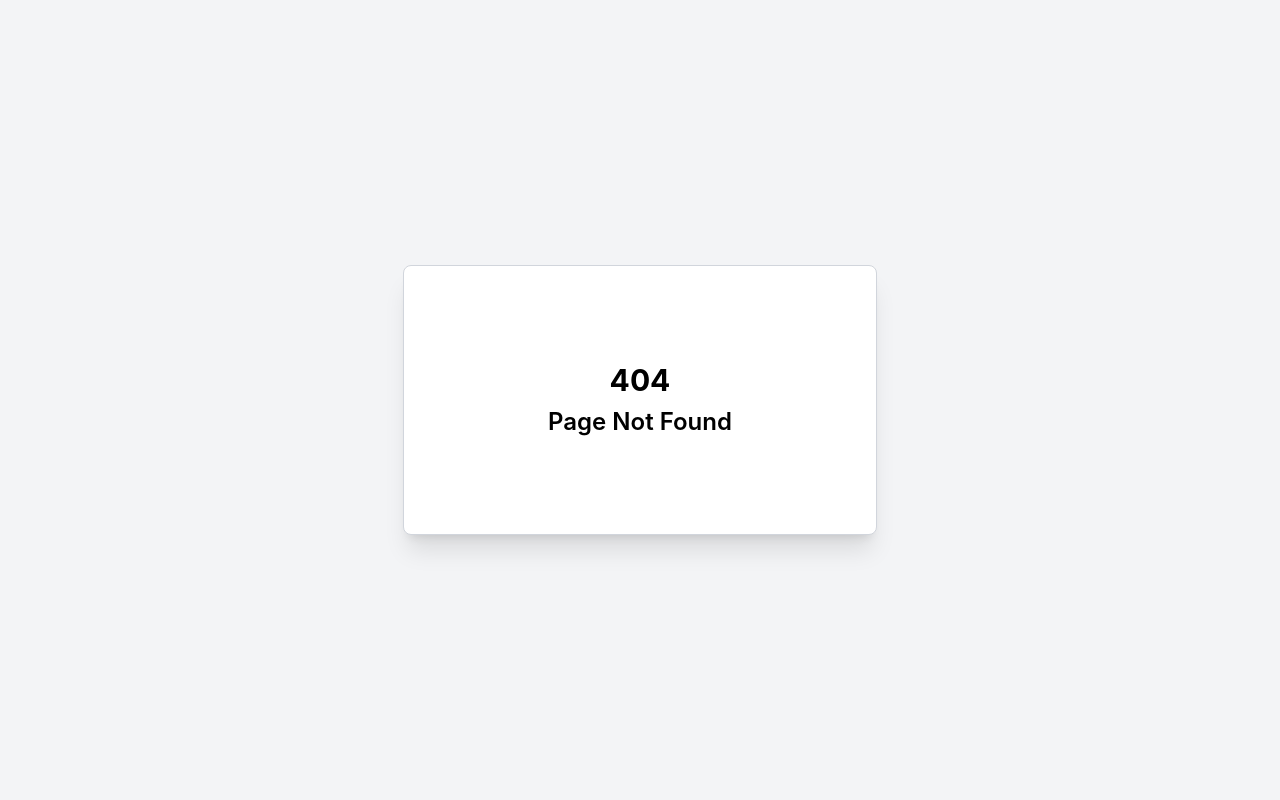
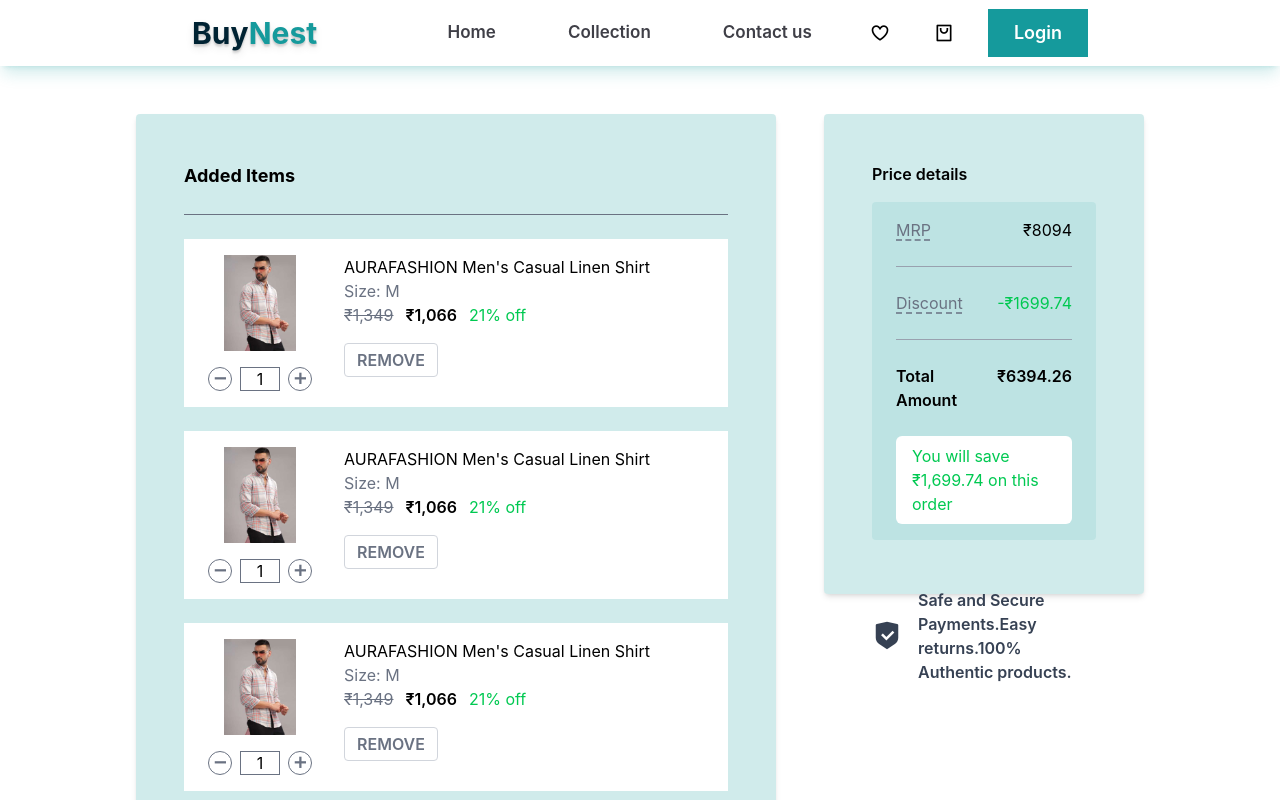
Before and after one commit to shivsinghcse/BuyNest, a React (Vite) app: page /cart in a window 1280 px wide. Before the commit this address had no page. Shown: the top 800 px of the page. Built offline with nearby package versions, Linux system fonts and the light colour scheme; no server answers.

Commit message:
feat: design cart page

```diff
--- a/src/App.jsx
+++ b/src/App.jsx
@@ -19,6 +19,7 @@ import Signup from './components/Signup'
 import ContactUs from './components/ContactUs'
 import Collection from './components/Collection'
 import PreGuard from './components/Guard/PreGuard'
+import Cart from './components/Cart'
 
 const App = () => {
     return (
@@ -28,6 +29,7 @@ const App = () => {
                     <Route path='/' element={<Home />}/>
                     <Route path='/collection' element={<Collection />}/>
                     <Route path='/contact' element={<ContactUs />}/>
+                    <Route path='/cart' element={<Cart />}/>
                     <Route element={<PreGuard />}>
                         <Route path='/login' element={<Login />}/>
                         <Route path='/signup' element={<Signup />}/>
--- /dev/null
+++ b/src/components/Cart.jsx
@@ -0,0 +1,163 @@
+import Layout from "./Layout"
+
+const Cart = () => {
+    const cartItems = [
+        {
+        id: "PRD013",
+        title: "Men's Casual Linen Shirt",
+        brand: "AuraFashion",
+        price: 1349,
+        discount: 21,
+        rating: 4.4,
+        stock: 15,
+        image: "/products/shirt13.jpg",
+        size: 'M'
+      },
+        {
+        id: "PRD011",
+        title: "Men's Casual Linen Shirt",
+        brand: "AuraFashion",
+        price: 1349,
+        discount: 21,
+        rating: 4.4,
+        stock: 15,
+        image: "/products/shirt13.jpg",
+        size: 'M'
+      },
+        {
+        id: "PRD011",
+        title: "Men's Casual Linen Shirt",
+        brand: "AuraFashion",
+        price: 1349,
+        discount: 21,
+        rating: 4.4,
+        stock: 15,
+        image: "/products/shirt13.jpg",
+        size: 'M'
+      },
+        {
+        id: "PRD011",
+        title: "Men's Casual Linen Shirt",
+        brand: "AuraFashion",
+        price: 1349,
+        discount: 21,
+        rating: 4.4,
+        stock: 15,
+        image: "/products/shirt13.jpg",
+        size: 'M'
+      },
+        {
+        id: "PRD011",
+        title: "Men's Casual Linen Shirt",
+        brand: "AuraFashion",
+        price: 1349,
+        discount: 21,
+        rating: 4.4,
+        stock: 15,
+        image: "/products/shirt13.jpg",
+        size: 'M'
+      },
+        {
+        id: "PRD011",
+        title: "Men's Casual Linen Shirt",
+        brand: "AuraFashion",
+        price: 1349,
+        discount: 21,
+        rating: 4.4,
+        stock: 15,
+        image: "/products/shirt13.jpg",
+        size: 'M'
+      },
+    ]
+
+    const totalAmount = cartItems.reduce((acc, item) => acc + item.price, 0)
+    const totalDiscount = cartItems.reduce((acc, item) => acc +  (item.price * (item.discount)/100), 0)
+
+    return(
+        <>
+            <Layout>
+                <div className="flex md:flex-row flex-col justify-center md:items-start items-center md:gap-12 gap-4">
+                    <div className="md:w-6/12 w-11/12 bg-(--primary-color)/20 md:p-12 p-6 rounded shadow-md md:my-12 mt-8 h-fit">
+                    <h1 className="text-lg font-bold">Added Items</h1>
+                    <hr className="text-gray-500 my-6"/>
+
+                    {
+                        cartItems.map((item) => {
+                            return(
+                                <div key={item.id} className="bg-white md:my-6 my-3 md:px-6 px-3 py-4 flex md:gap-8 gap-4">
+                                    <div className="flex flex-col items-center justify-center w-fit ">
+                                        <img src={item.image} alt={item.title}  className="h-24"/>
+                                        <div className="flex gap-2 mt-4">
+                                            <button className="border w-6 h-6 border-gray-500 flex justify-center items-center rounded-full hover:cursor-pointer transition active:scale-95">
+                                                <i className="ri-subtract-line text-lg font-bold text-gray-500"></i>
+                                            </button>
+                                            <label className="border w-10 h-6 border-gray-500 flex justify-center items-center">1</label>
+                                            <button className="border w-6 h-6 border-gray-500 flex justify-center items-center rounded-full hover:cursor-pointer transition active:scale-95">
+                                                <i className="ri-add-line text-lg font-bold text-gray-500"></i>
+                                            </button>
+                                        </div>
+                                    </div>
+
+                                    <div className="">
+                                        <h1>{item.brand.toLocaleUpperCase()} {item.title}</h1>
+                                        <p className="text-gray-500">Size: {item.size}</p>
+                                        <div className="space-x-3">
+                                            <del className="text-gray-500">₹{item.price.toLocaleString()}</del>
+                                            <label className="text-md font-semibold">₹{Math.round(item.price - (item.price * item.discount) / 100).toLocaleString()}</label>
+                                            <label className="text-green-500">{item.discount}% off</label>
+                                        </div>
+                                        <button className="uppercase text-gray-500 font-semibold py-1 px-3 rounded mt-4 hover:bg-gray-200 hover:cursor-pointer transition active:scale-95 border border-gray-300 hover:text-red-500">remove</button>
+                                    </div>
+
+                                </div>
+                            )
+                        })
+                    }
+
+                    <div className="flex justify-end">
+                        <button className="uppercase text-right mt-4 py-3 px-8 text-lg font-semibold bg-(--primary-color) text-white hover:cursor-pointer shadow">place order</button>
+                    </div>
+
+
+                </div>
+                <aside className="md:w-3/12 w-11/12 bg-(--primary-color)/20 p-12 rounded shadow-md my-12 h-120">
+                    <h1 className="text-md font-semibold">Price details</h1>
+                    <div className="bg-(--primary-color)/10 py-4 px-6 my-4 rounded space-y-6">
+                        <div className="flex justify-between">
+                            <label className="text-gray-500 underline decoration-dashed underline-offset-4 font-normal decoration-gray-500">MRP</label>
+                            <label>₹{totalAmount}</label>
+                        </div>
+
+                        <hr className="text-gray-400"/>
+
+                        <div className="flex justify-between">
+                            <label className="text-gray-500 underline decoration-dashed underline-offset-4 font-normal decoration-gray-500">Discount</label>
+                            <label className="text-green-500">-₹{totalDiscount}</label>
+                        </div>
+
+                        <hr className="text-gray-400"/>
+
+                        <div className="flex justify-between">
+                            <label className="font-semibold">Total Amount</label>
+                            <label className="font-semibold">₹{totalAmount - totalDiscount}</label>
+                        </div>
+
+                        <div className="bg-white py-2 px-4 rounded-md">
+                            <p className="text-green-500">You will save ₹{totalDiscount.toLocaleString()} on this order</p>
+                        </div>
+                    </div>
+
+                    <div className="flex gap-4 items-center mt-12">
+                        <div>
+                            <i className="ri-shield-check-fill text-3xl text-gray-700"></i>
+                        </div>
+                        <p className="text-gray-700 font-semibold">Safe and Secure Payments.Easy returns.100% Authentic products.</p>
+                    </div>
+                </aside>
+            </div>
+            </Layout>
+        </>
+    )
+}
+
+export default Cart
--- a/src/components/Guard/PreGuard.jsx
+++ b/src/components/Guard/PreGuard.jsx
@@ -8,7 +8,6 @@ const auth = getAuth(firebaseAppConfig)
 
 const PreGuard = () => {
     const [session, setSession] = useState(null)
-    const [loader, setLoader] = useState(null)
 
     useEffect(() => {
         onAuthStateChanged(auth, (user) => {
--- a/src/components/Layout.jsx
+++ b/src/components/Layout.jsx
@@ -36,8 +36,6 @@ const Layout = ({children}) => {
         },
     ];
 
-    console.log(session);
-
     return(
         <>
             <div>
@@ -63,10 +61,10 @@ const Layout = ({children}) => {
                         }
 
                         <div className=" flex gap-6 items-center justify-center">
-                            <Link to={'/'} className=" p-2 rounded hover:bg-zinc-100 transition duration-300 active:scale-95 flex items-center justify-center w-10 h-10">
+                            <Link to={'/wishlist'} className=" p-2 rounded hover:bg-zinc-100 transition duration-300 active:scale-95 flex items-center justify-center w-10 h-10">
                                 <i className="ri-poker-hearts-line text-xl"></i>
                             </Link>
-                            <Link to={'/'} className=" p-2 rounded hover:bg-zinc-100 transition duration-300 active:scale-95 flex items-center justify-center w-10 h-10">
+                            <Link to={'/cart'} className=" p-2 rounded hover:bg-zinc-100 transition duration-300 active:scale-95 flex items-center justify-center w-10 h-10">
                                 <i className="ri-shopping-bag-2-line text-xl"></i>
                             </Link>
 
```
